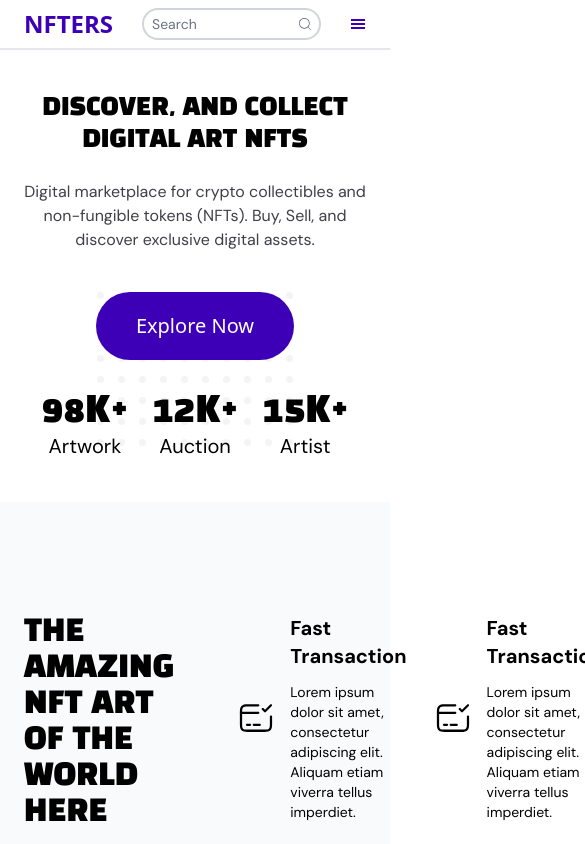
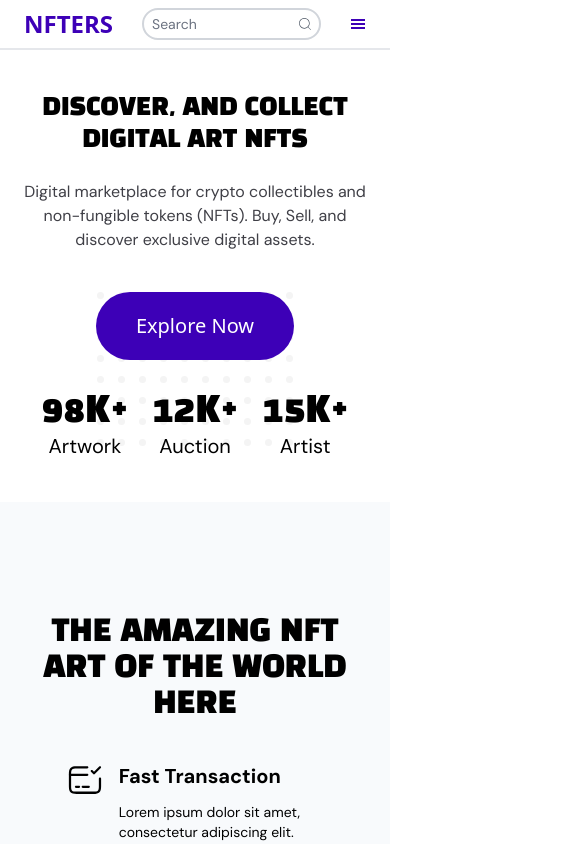
Before and after one commit to UTKUC3NGIZ/website-nft-marketplace, a React (Create React App) app: page / in a window 390 px wide. Shown: the top 844 px of the page, 585 px wide, since content can reach past the window. Built offline with nearby package versions, Linux system fonts and the light colour scheme.

Commit message:
feature section completed

```diff
--- a/src/components/Features.js
+++ b/src/components/Features.js
@@ -3,12 +3,12 @@ import FastTransaction from "../assets/images/card-tick-1 1.svg";
 
 function Features() {
   return (
-    <div className="bg-slate-50 flex flex-row 2xl:px-[120px]  lg:px-12  px-6 py-28">
-      <h2 className="text-3xl font-bhSans mr-16 uppercase">
+    <div className="bg-slate-50 flex md:flex-row flex-col 2xl:px-[120px]  lg:px-12  px-6 py-28">
+      <h2 className="text-3xl font-bhSans md:mr-16 mb-10 md:mb-0 uppercase text-center">
         The amazing NFT art of the world here
       </h2>
-      <div className=" mr-16">
-        <div className="flex">
+      <div className=" md:mr-16 mb-10 md:mb-0">
+        <div className="flex items-start flex-row w-3/4 m-auto md:m-0 md:w-full">
           <img src={FastTransaction} alt="" className="mr-4" />
           <div className="flex flex-col">
             <h3 className="text-xl font-dmSans font-bold pb-3">
@@ -22,7 +22,7 @@ function Features() {
         </div>
       </div>
       <div className="">
-        <div className="flex">
+        <div className="flex items-start flex-row w-3/4 m-auto md:m-0 md:w-full">
           <img src={FastTransaction} alt="" className="mr-4" />
           <div className="flex flex-col">
             <h3 className="text-xl font-dmSans font-bold pb-3">
```
